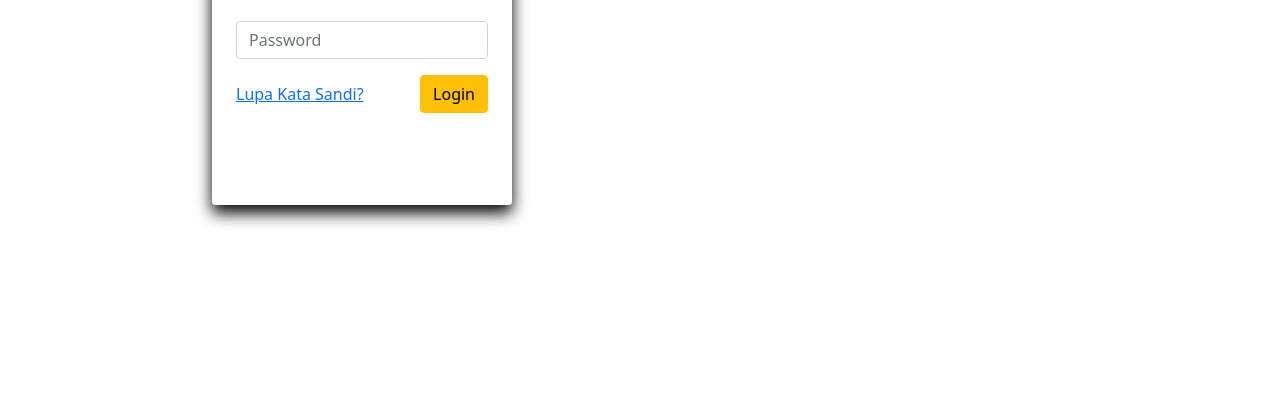
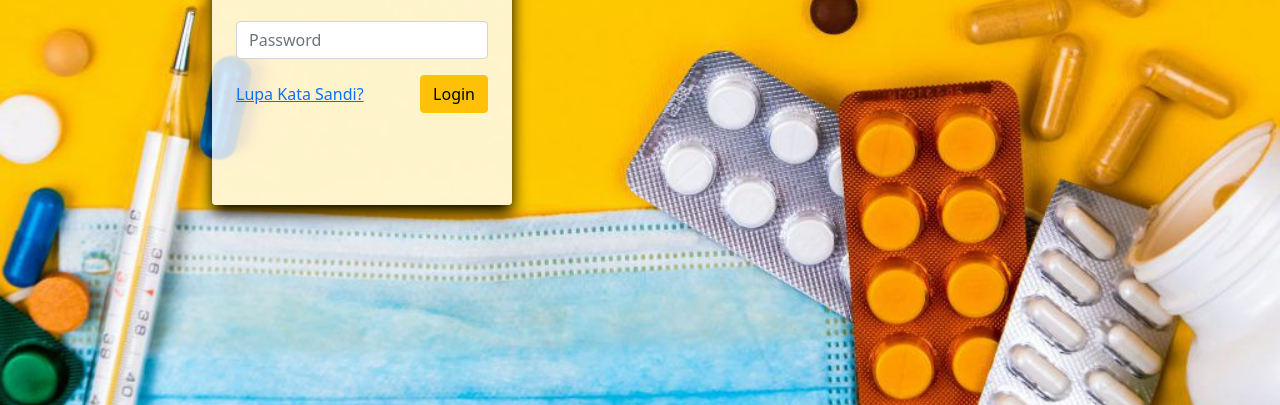
Before and after one commit to MSafarwadi21/Apotek-management-system, a plain HTML site: page index.html in a window 1280 px wide. Shown: the part 395-800 px from the top of the page. Drawn offline with nearby package versions, Linux system fonts and the light colour scheme.

Commit message:
Update Form.css

```diff
--- a/assets/CSS/Custom/Form.css
+++ b/assets/CSS/Custom/Form.css
@@ -10,7 +10,7 @@ body {
 
 /* Background gambar full */
 .container-fluid {
-  background-image: url("../assets/img/ANALISIAPOTEK.jpg");
+  background-image: url("/assets/img/ANALISIAPOTEK.jpg");
   background-size: cover;
   background-repeat: no-repeat;
   background-position: center;
```
